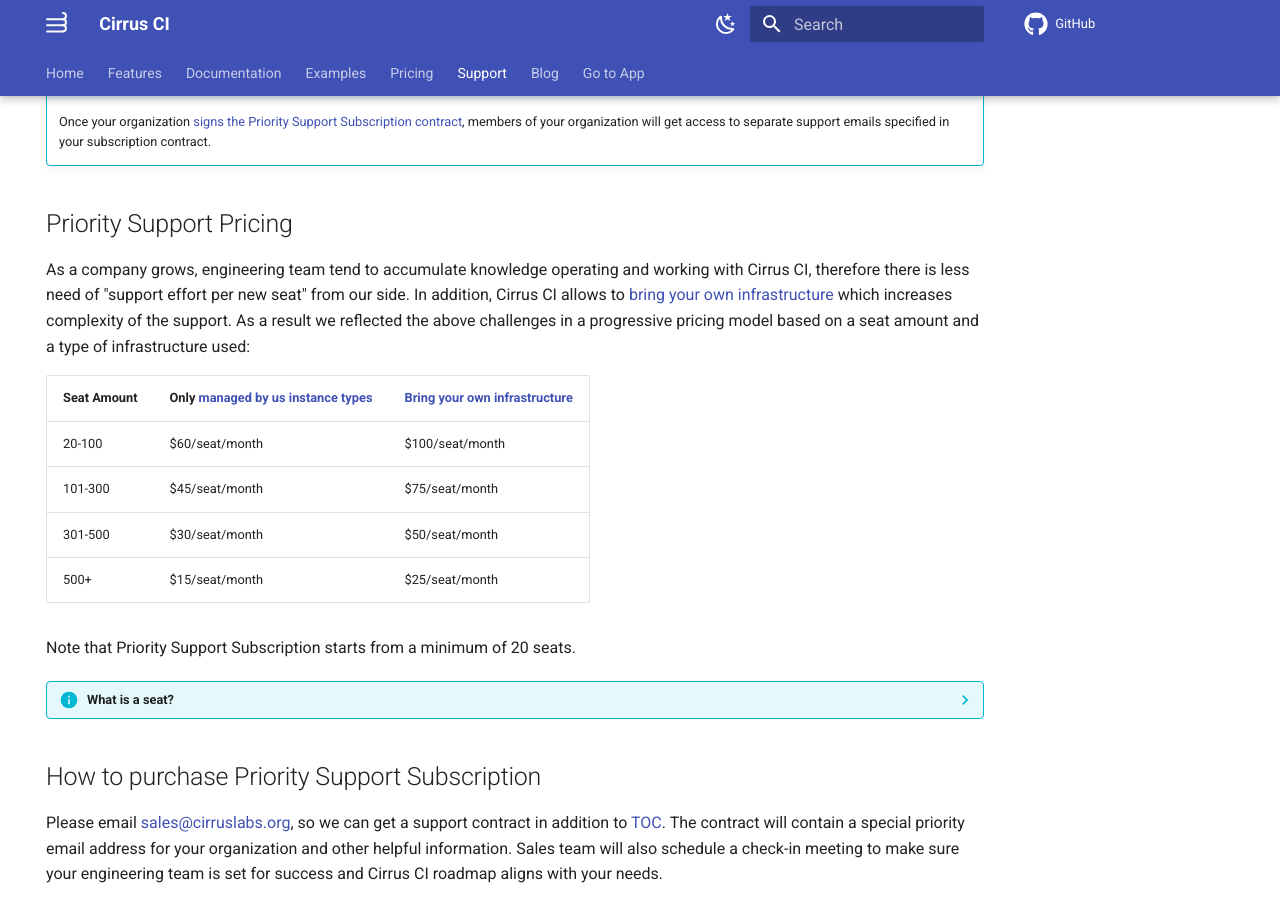
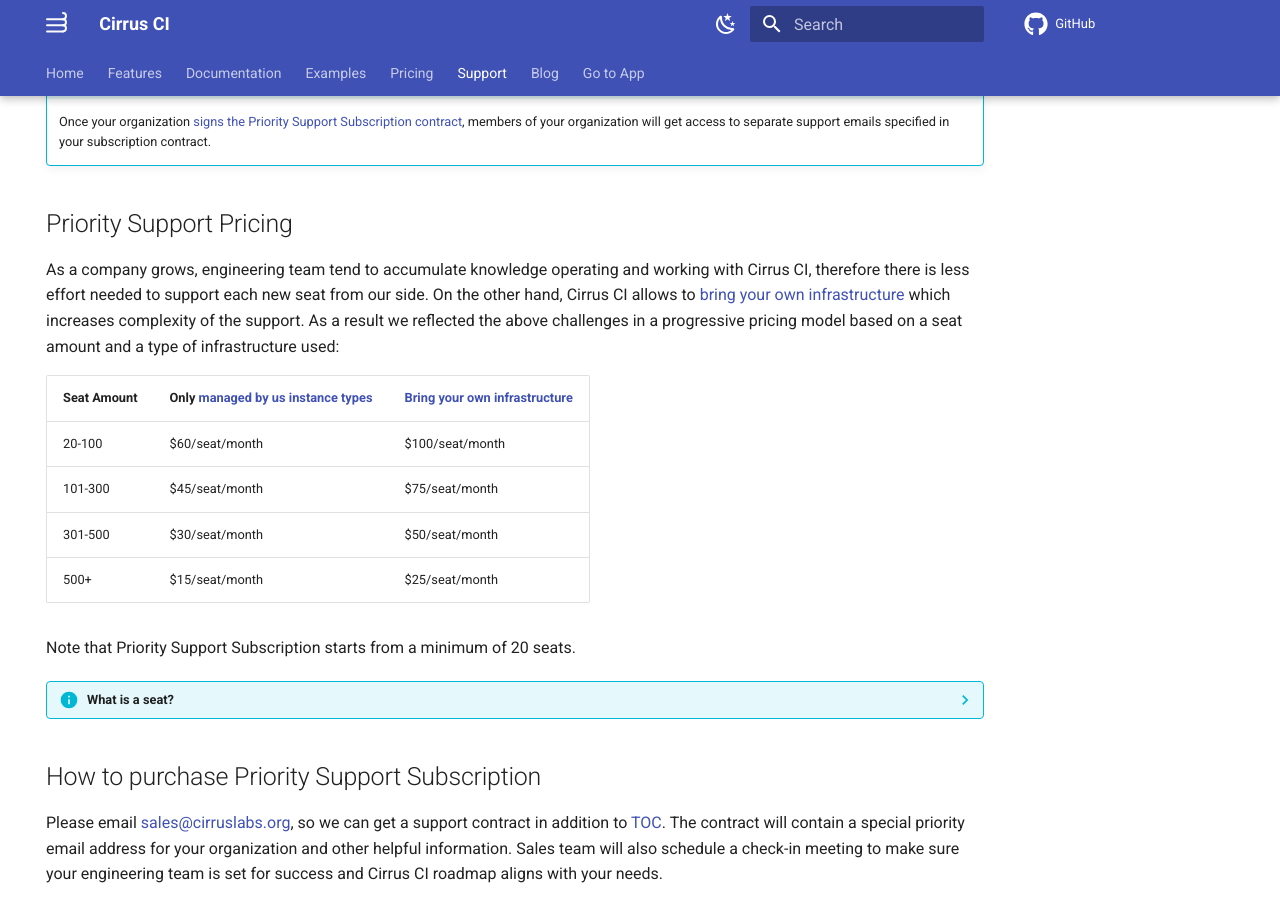
Before and after one commit to cirruslabs/cirrus-ci-docs, an MkDocs documentation site: the page built from docs/support.md, in a window 1280 px wide and 900 px high, scrolled down 896 px. Built offline with MkDocs 1.6.1 and Material for MkDocs 9.7.7, drawn with Linux system fonts in a browser that asks for light colours; comment, search, counter and statistics services are not loaded.

Commit message:
Update docs/support.md
Co-authored-by: Nikolay Edigaryev <edigaryev@gmail.com>

```diff
--- a/docs/support.md
+++ b/docs/support.md
@@ -43,7 +43,7 @@ care like bi-yearly checkins to make sure Cirrus CI roadmap is aligned with your
 ## Priority Support Pricing
 
 As a company grows, engineering team tend to accumulate knowledge operating and working with Cirrus CI,
-therefore there is less need of "support effort per new seat" from our side. In addition, Cirrus CI allows to [bring your own infrastructure](guide/supported-computing-services.md)
+therefore there is less effort needed to support each new seat from our side. On the other hand, Cirrus CI allows to [bring your own infrastructure](guide/supported-computing-services.md)
 which increases complexity of the support. As a result we reflected the above challenges in a progressive
 pricing model based on a seat amount and a type of infrastructure used:
 
```
